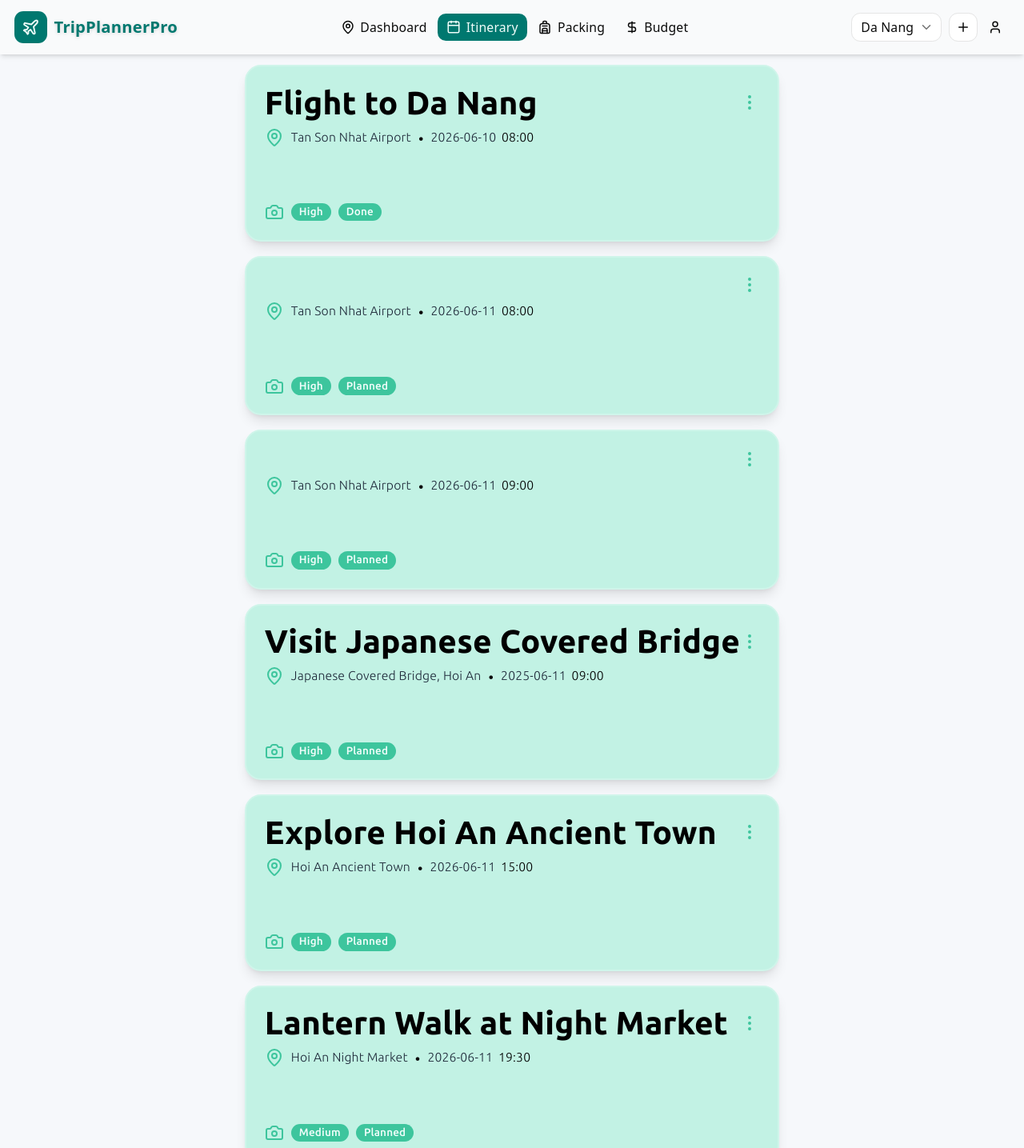
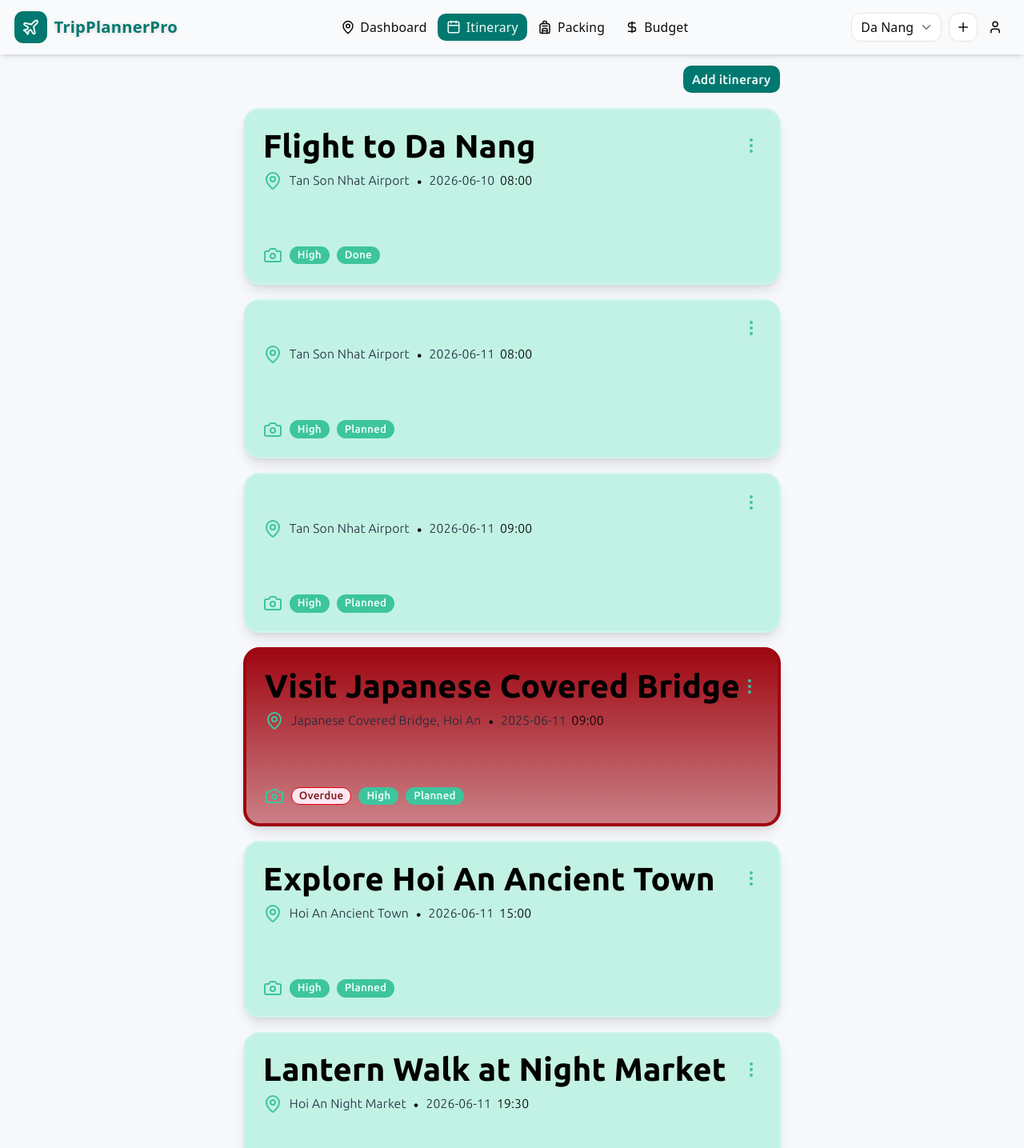
Before and after one commit to TUT888/trip-planner-pro, a React (Vite) app: page /itinerary in a window 1280 px wide. Shown: the top 1435 px of the page at 80% size. Built offline with nearby package versions, Linux system fonts and the light colour scheme.

Commit message:
[Ha Trang] - [add itinerary button]

```diff
--- a/src/features/itinerary/ItineraryCard.jsx
+++ b/src/features/itinerary/ItineraryCard.jsx
@@ -37,7 +37,7 @@ export function ItineraryCard(props) {
                     className={cn(
                         "activity_card flex flex-col gap-15 bg-[#c2f2e4] p-5 rounded-2xl shadow-lg shadow-[#299172]-700 border-2 border-[#cff5ea]",
                         isOverdue &&
-                        "border-red-500 bg-gradient-to-br from-red-50/95 to-pink-100/85 ring-2 ring-pink-400/60 shadow-[0_4px_20px_rgb(244_114_182/0.28)]"
+                        "border-4 border-red-800 bg-gradient-to-b from-red-800 via-30% to-red-800/50"
                     )}
                     data-overdue={isOverdue ? "true" : undefined}
                 >
--- a/src/features/itinerary/ItineraryList.jsx
+++ b/src/features/itinerary/ItineraryList.jsx
@@ -2,6 +2,16 @@ import { CalendarDays } from "lucide-react";
 import { ItineraryCard } from "./ItineraryCard";
 import { loadData, saveData, TRIP_PROPERTIES } from "@/services/tripDataService";
 import { useState } from "react";
+import { Button } from "@/components/ui/button";
+import {
+    Dialog,
+    DialogContent,
+    DialogDescription,
+    DialogHeader,
+    DialogTitle,
+} from "@/components/ui/dialog";
+import { ItineraryForm } from "@/features/itinerary/components/ItineraryForm";
+
 
 
 function ItineraryEmptyState() {
@@ -25,14 +35,21 @@ function ItineraryEmptyState() {
     );
 }
 
+function isItineraryOverdue(item) {
+    const activityDateTime = new Date(`${item.date}T${item.time}`);
+    const now = new Date();
+
+    return activityDateTime < now && item.status !== "Done";
+}
+
+
 
 export function ItineraryList() {
     const [itineraryItems, setItineraryItems] = useState(
         loadData(TRIP_PROPERTIES.ITINERARY) || []
     );
-    if (itineraryItems.length === 0) {
-        return <ItineraryEmptyState />;
-    }
+    const [createOpen, setCreateOpen] = useState(false);
+
     function handleUpdateItinerary(updatedItem) {
         const nextItems = itineraryItems.map((item) => {
             if (item.id === updatedItem.id) {
@@ -45,11 +62,45 @@ export function ItineraryList() {
         setItineraryItems(nextItems);
         saveData(TRIP_PROPERTIES.ITINERARY, nextItems);
     }
+    function handleCreateItinerary(formData) {
+        const newItem = {
+            id: Date.now(),
+            ...formData,
+        };
+
+        const nextItems = [...itineraryItems, newItem];
+
+        setItineraryItems(nextItems);
+        saveData(TRIP_PROPERTIES.ITINERARY, nextItems);
+        setCreateOpen(false);
+    }
+
 
 
     return (
         <div className="flex flex-col gap-4">
-            {itineraryItems.map((item) => (
+            <div className="flex justify-end">
+                <Button type="button" onClick={() => setCreateOpen(true)}>
+                    Add itinerary
+                </Button>
+            </div>
+            <Dialog open={createOpen} onOpenChange={setCreateOpen}>
+                <DialogContent>
+                    <DialogHeader>
+                        <DialogTitle>Create itinerary</DialogTitle>
+                        <DialogDescription className="sr-only">
+                            Add a new itinerary activity.
+                        </DialogDescription>
+                    </DialogHeader>
+
+                    <ItineraryForm onSubmit={handleCreateItinerary} />
+                </DialogContent>
+            </Dialog>
+
+            {itineraryItems.length === 0 ? (
+                <ItineraryEmptyState />) : (
+
+                itineraryItems.map((item) => (
                     <ItineraryCard
                         key={item.id}
                         id={item.id}
@@ -60,10 +111,13 @@ export function ItineraryList() {
                         category={item.category}
                         priority={item.priority}
                         status={item.status}
-                    isOverdue={item.isOverdue}
+                        isOverdue={isItineraryOverdue(item)}
                         onUpdate={handleUpdateItinerary}
                     />
-            ))}
+                ))
+            )}
+
         </div>
-    );
+
+    )
 }
```
Lines whose indentation alone changed are shown as unchanged.
